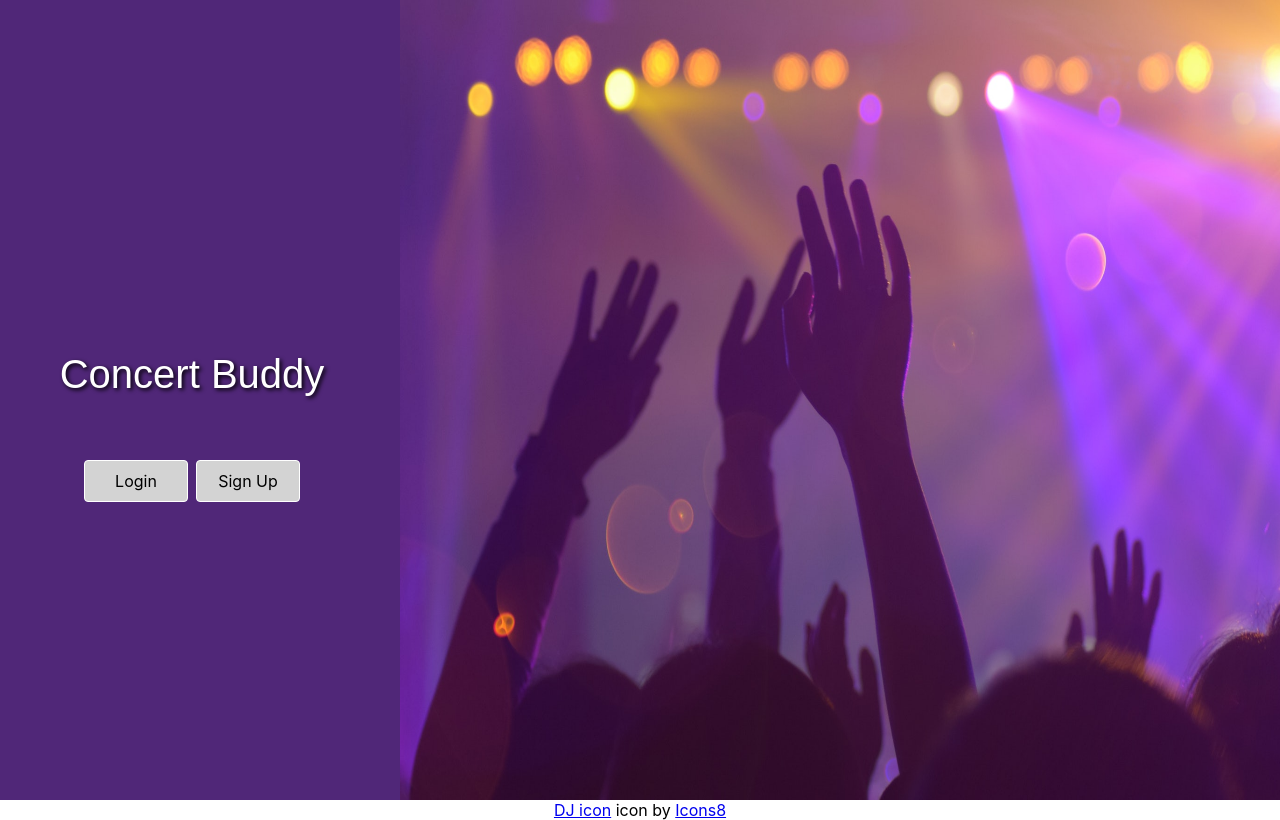
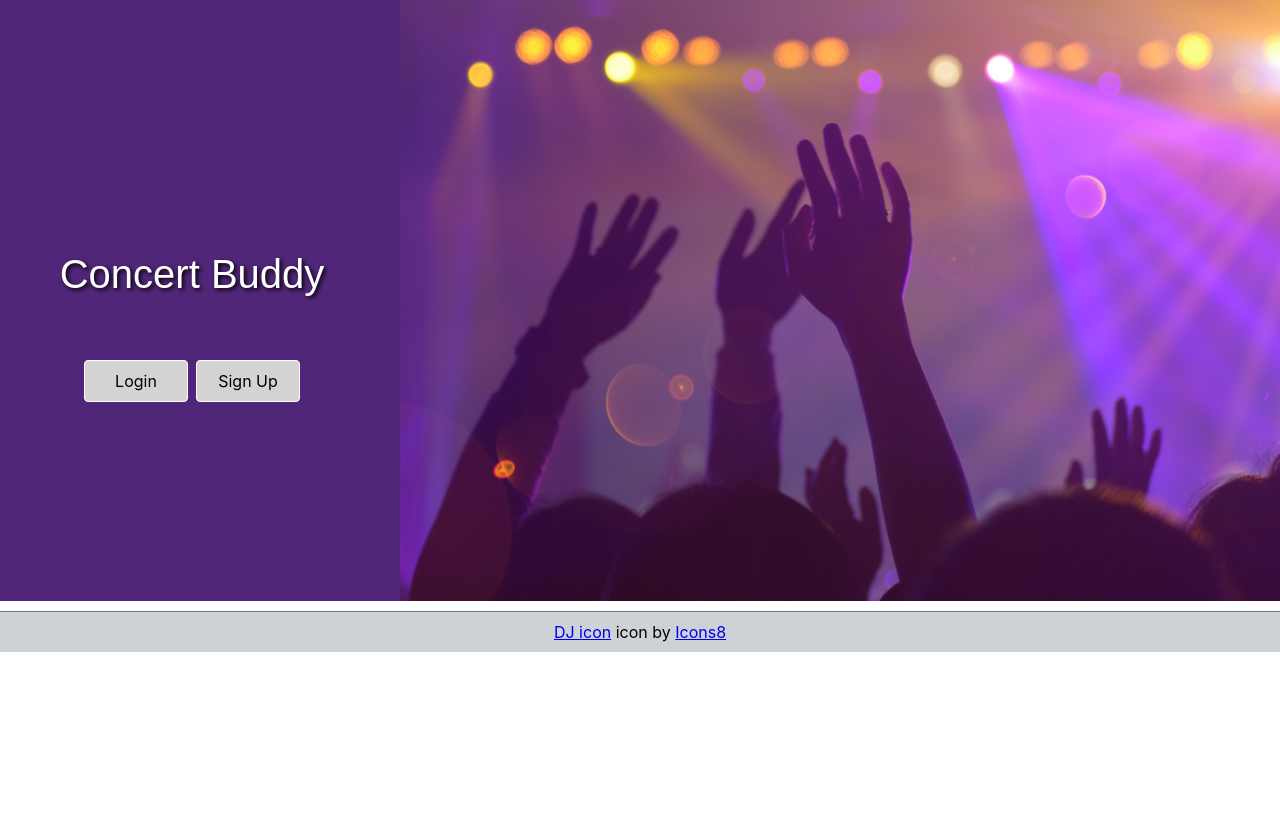
Before and after one commit to racheladaw/concert-buddy-frontend, a React (Create React App) app: page / in a window 1280 px wide. Built offline with nearby package versions, Linux system fonts and the light colour scheme; no server answers.

Commit message:
Added styling to footer and resized containers to prevent overflow

```diff
--- a/src/App.css
+++ b/src/App.css
@@ -1,6 +1,6 @@
 .App {
-  width: 100vw;
-  height: 100vh;
+  width: 100%;
+  height: 100%;
   text-align: center;
 }
 
@@ -177,6 +177,8 @@ li a:hover:not(.active) {
   display: flex;
   flex-flow: row wrap;
   justify-content: space-around;
+  height: 100%;
+  width: 100%;
 }
 
 .ConcertCard {
@@ -214,6 +216,11 @@ li a:hover:not(.active) {
   font-weight: 100;
 }
 
+.UpcomingConcerts {
+  height: 100%;
+  width: 100%;
+}
+
 .SavedConcerts h1 {
   font-size: 2.5em;
   font-family: Arial, Helvetica, sans-serif;
@@ -236,3 +243,11 @@ li a:hover:not(.active) {
   display: block;
   padding-top: 6px;
 }
+
+.footer {
+  padding: 10px;
+  margin-top: 10px;
+  background-color: #ced1d6;
+  border-top: solid 1px;
+  border-color: #6e7175;
+}
```
